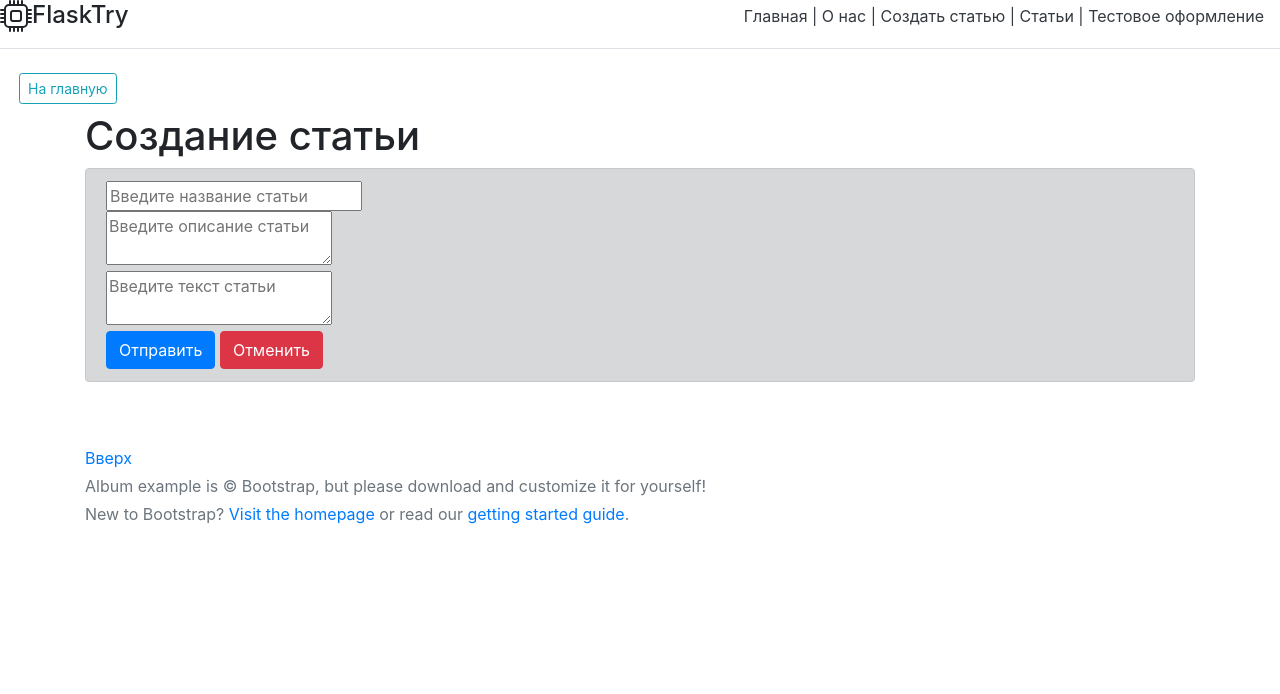
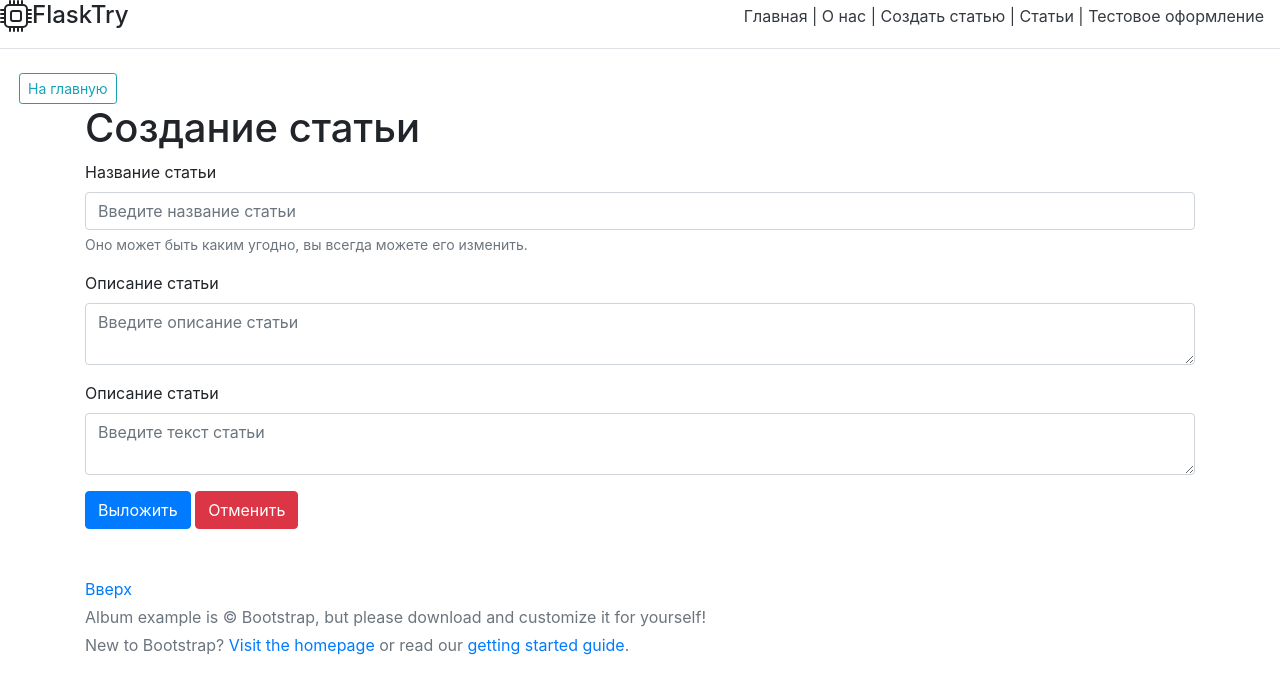
Before and after one commit to MikeMarshall36/Flask_tries, a Flask app: page /create-article in a window 1280 px wide. Shown: the top 694 px of the page. Run offline with Flask 2, Linux system fonts and the light colour scheme; some libraries are stand-ins or nearby versions.

Commit message:
Add files via upload

```diff
--- a/flask_web/templates/create_article.html
+++ b/flask_web/templates/create_article.html
@@ -5,16 +5,25 @@
 {% endblock %}
 
 {% block body %}
-<div class="container mt-2">
-  <h1>Создание статьи</h1>
-  <form method="post">
-    <div class="alert alert-dark">
-      <input type="text" name="title" id="title" class="from-control" placeholder="Введите название статьи"><br>
-      <textarea name="intro" id="intro" class="from-control" placeholder="Введите описание статьи"></textarea><br>
-      <textarea name="text" id="text" class="from-control" placeholder="Введите текст статьи"></textarea><br>
-    <input type="submit" class="btn btn-primary" value="Отправить">
-      <a href="/posts" class="btn btn-danger">Отменить</a>
-    </div>
-  </form>
+<div class="container">
+<h1>Создание статьи</h1>
+<form method="post">
+  <div class="form-group">
+    <label for="title">Название статьи</label>
+    <input type="text" class="form-control" name="title" id="title" placeholder="Введите название статьи">
+    <small class="form-text text-muted">Оно может быть каким угодно, вы всегда можете его изменить.</small>
+  </div>
+  <div class="form-group">
+    <label>Описание статьи</label>
+      <textarea class="form-control" name="intro" id="intro" placeholder="Введите описание статьи"></textarea>
+  </div>
+  <div class="form-group">
+    <label>Описание статьи</label>
+      <textarea class="form-control" name="text" id="text" placeholder="Введите текст статьи"></textarea>
+  </div>
+
+  <input type="submit" class="btn btn-primary" value="Выложить">
+    <a href="/posts" class="btn btn-danger">Отменить</a>
+</form>
 </div>
 {% endblock %}
```
Also changed, not shown: flask_web/templates/post_detail.html (+14 -9 lines), flask_web/templates/post_update.html (+20 -11 lines), flask_web/templates/test.html (+8 -4 lines).
